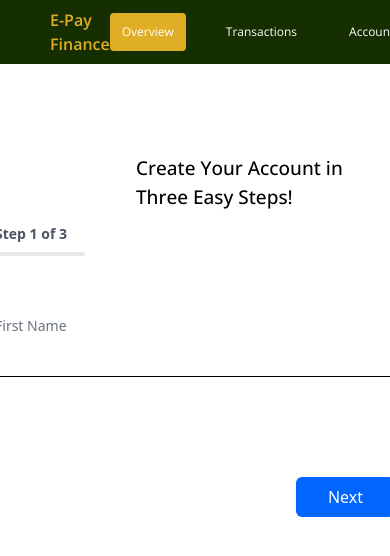
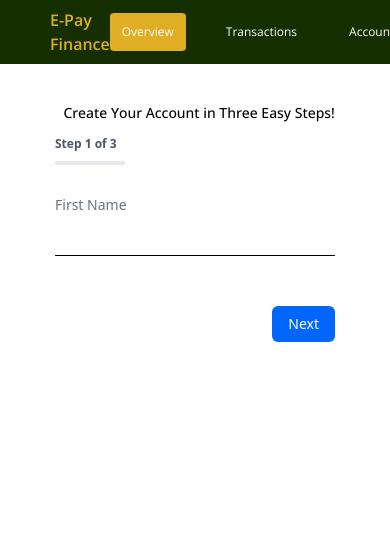
Before and after one commit to myouthful/workshopsession, a React (Vite) app: page /signup in a window 390 px wide. Shown: the top 556 px of the page. Built offline with nearby package versions, Linux system fonts and the light colour scheme.

Commit message:
registration made responsive

```diff
--- a/src/component/signupcom.jsx
+++ b/src/component/signupcom.jsx
@@ -149,8 +149,8 @@ const SignUp = () => {
 
   // Add Success Card component
   const SuccessCard = () => (
-    <div className="min-h-screen bg-white flex items-center justify-center">
-      <div className="w-[400px] bg-white p-8 rounded-lg shadow-lg text-center">
+    <div className="min-h-screen bg-white flex items-center justify-center px-4 md:px-0">
+    <div className="w-[280px] min-[650px]:w-[400px] bg-white p-4 md:p-8 rounded-lg shadow-lg text-center">
       <svg
           className="w-16 h-16 text-green-500 mx-auto mb-4"
           fill="none"
@@ -164,10 +164,10 @@ const SignUp = () => {
             d="M5 13l4 4L19 7"
           />
         </svg>
-        <h2 className="text-2xl font-opensans font-semibold text-gray-800 mb-4">
+        <h2 className="text-xl md:text-2xl font-opensans font-semibold text-gray-800 mb-4">
         Account Creation Successful!
       </h2>
-        <p className="text-gray-600 font-opensans text-[13px] font-thin mb-6">
+      <p className="text-gray-600 font-opensans text-[12px] md:text-[13px] font-thin mb-6">
         Please check your email inbox for account details and login info.
       </p>
         <div className="bg-gray-50 p-4 rounded-md text-left">
@@ -188,11 +188,11 @@ const SignUp = () => {
   const progressPercentage = ((step - 1) / 7) * 100;
 
   const StepHeader = ({ stepNumber }) => (
-    <div className="w-[90px] mb-[60px] ">
-      <h2 className="text-[14px] text-gray-600 font-semibold mb-2">
+    <div className="w-[70px] mb-[30px] min-[650px]:mb-[60px]">
+      <h2 className="text-[12px] min-[650px]:text-[14px] text-gray-600 font-semibold mb-2">
         Step {stepNumber} of 3
       </h2>
-      <div className="w-full bg-gray-200 h-1 mb-8 rounded-full overflow-hidden">
+      <div className="w-full bg-gray-200 h-1 mb-4 min-[650px]:mb-8 rounded-full overflow-hidden">
         <div
           className="bg-button-blue h-full rounded-full transition-all duration-300 ease-out"
           style={{ width: `${progressPercentage}%` }}
@@ -201,16 +201,15 @@ const SignUp = () => {
     </div>
   );
 
-  const inputBaseClass =
-    "w-[400px] border-b border-black pb-2 text-gray-600 focus:outline-none";
+  const inputBaseClass = "w-full md:w-[400px] border-b border-black pb-2 text-gray-600 focus:outline-none";
 
   const NavigationButtons = ({ disableNext, isLastStep }) => (
-    <div className="flex justify-between w-[400px] mt-[100px]">
+    <div className="flex justify-between w-[280px] min-[650px]:w-[400px] mt-[50px] min-[650px]:mt-[100px]">
     {step > 1 && (
         <button
           onClick={handlePrevious}
           type="button"
-          className="px-8 py-2 text-button-blue border border-button-blue rounded-md hover:bg-gray-50 transition-colors"
+          className="px-4 min-[650px]:px-8 py-2 text-button-blue border border-button-blue rounded-md hover:bg-gray-50 transition-colors text-sm min-[650px]:text-base"
         >
           Previous
         </button>
@@ -218,16 +217,12 @@ const SignUp = () => {
       <button
         onClick={isLastStep ? handleSubmit : handleNext}
         type="button"
-        className={`px-8 py-2  bg-button-blue text-white rounded-md hover:bg-blue-600 transition-colors ${
+        className={`px-4 min-[650px]:px-8 py-2 bg-button-blue text-white rounded-md hover:bg-blue-600 transition-colors text-sm min-[650px]:text-base ${
           !step > 1 ? "ml-0" : "ml-auto"
         }`}
         disabled={disableNext}
       >
-        {isLastStep
-          ? loading
-            ? "Creating Account..."
-            : "Create Account"
-          : "Next"}
+        {isLastStep ? loading ? "Creating Account..." : "Create Account" : "Next"}
       </button>
     </div>
   );
@@ -468,16 +463,16 @@ const SignUp = () => {
       {successData ? (
         <SuccessCard />
       ) : (
-      <div className="max-w-2xl mx-auto px-4 py-16">
+        <div className="max-w-2xl mx-auto px-4 min-[650px]:px-4 py-8 min-[650px]:py-16">
           <div className="flex flex-col items-center">
-          <p className="self-start ml-[120px] mt-[90px] mb-3 font-opensans font-medium text-[19px]">
+            <p className="text-[14px] min-[300px]:mt-[70px] min-[300px]:ml-[11%] min-[900px]:ml-[110px] min-[650px]:text-[19px] self-start min-[650px]:ml-[120px] mt-[30px] min-[650px]:mt-[90px] mb-3 font-opensans font-medium px-2">
               Create Your Account in Three Easy Steps!
             </p>
-          <div className="w-[400px]">
-            <form onSubmit={(e) => e.preventDefault()}>
+            <div className="w-[280px] min-[650px]:w-[400px]">
+              <form onSubmit={(e) => e.preventDefault()} className="px-0">
                 {renderStep()}
                 {error && (
-                <p className="text-red-600 text-center mt-4">{error}</p>
+                  <p className="text-red-600 text-center mt-4 text-sm">{error}</p>
                 )}
               </form>
             </div>
```
Lines whose indentation alone changed are shown as unchanged.
